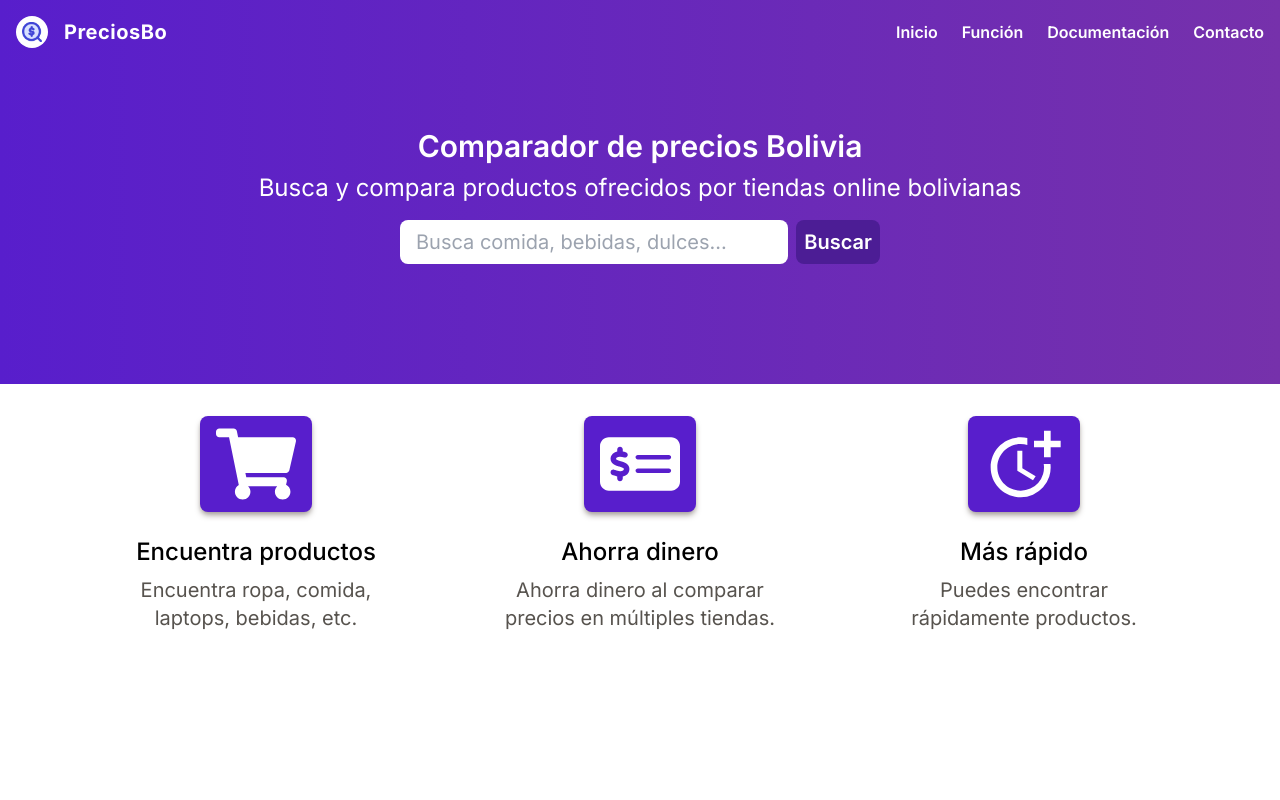
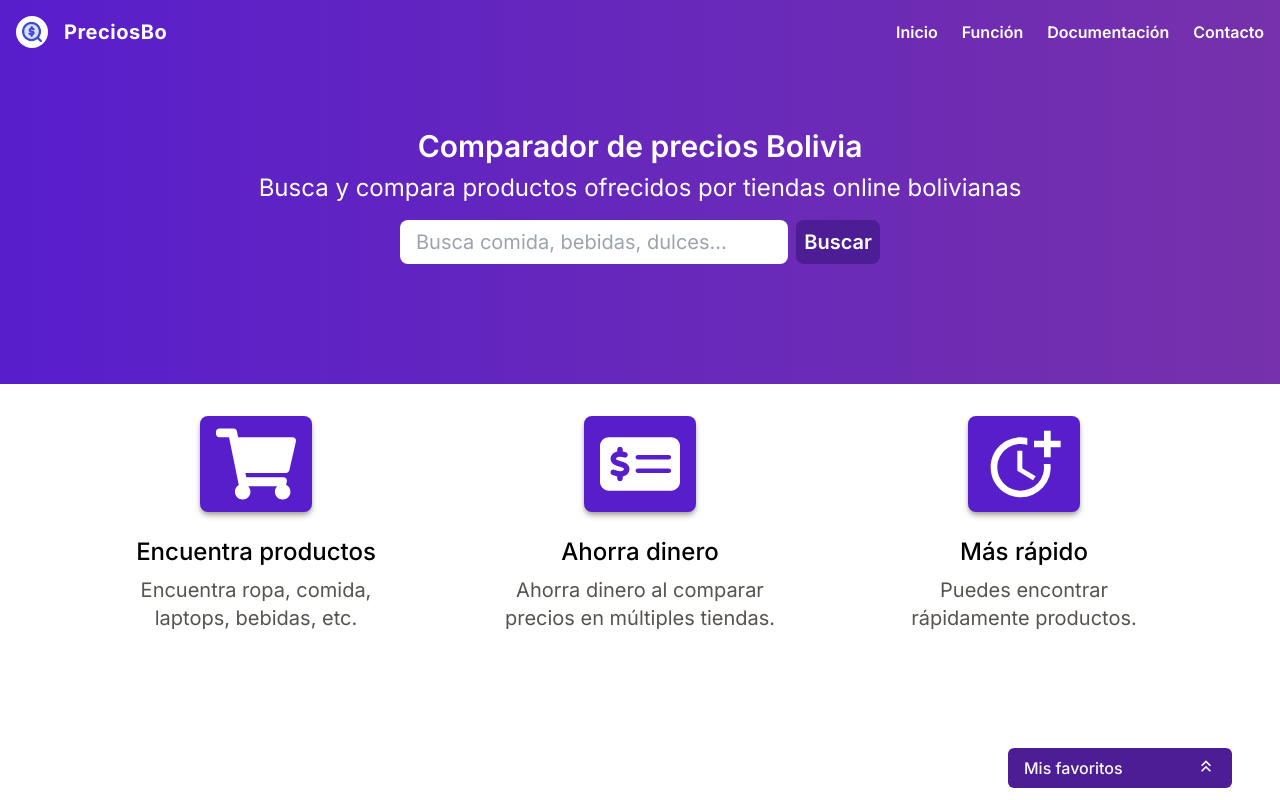
Before and after one commit to sergiolozav2/precios-bo, a React (Vite) app: page / in a window 1280 px wide. Built offline with nearby package versions, Linux system fonts and the light colour scheme.

Commit message:
feat: Agregado boton de favoritos

```diff
--- a/src/modules/searchProducts/SearchProductsPage.tsx
+++ b/src/modules/searchProducts/SearchProductsPage.tsx
@@ -3,6 +3,10 @@ import { useSearchProducts } from "../../hooks/useSearchProducts";
 import { LoadingWrapper } from "../../components/LoadingWrapper";
 import { ContentProductPage } from "./ContentProductPage";
 import { useSearchQueryParams } from "../../hooks/useSearchQueryParams";
+import {
+  FloatingButton,
+} from "../favoriteProducts/FloatingButton";
+import { FavoriteProductsModal } from "../favoriteProducts/FavoriteProductsModal";
 
 export const searchName = "search";
 export function SearchProductsPage() {
@@ -54,6 +58,9 @@ export function SearchProductsPage() {
           neverCalled={neverCalled}
         />
       </div>
+      <FloatingButton>
+        <FavoriteProductsModal />
+      </FloatingButton>
     </>
   );
 }
```
